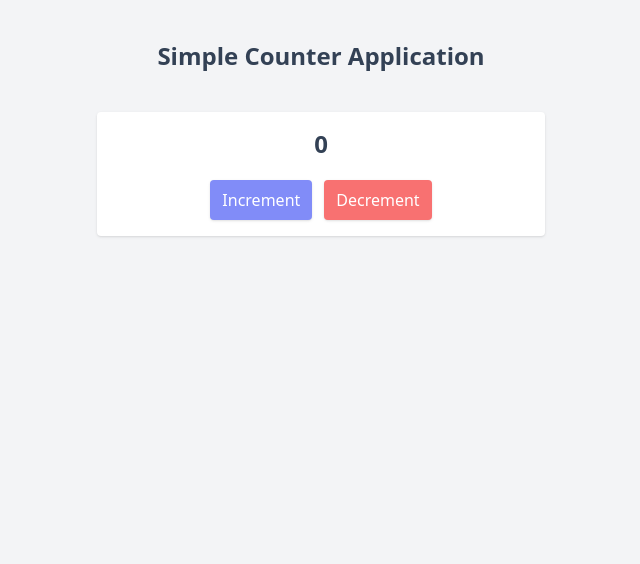
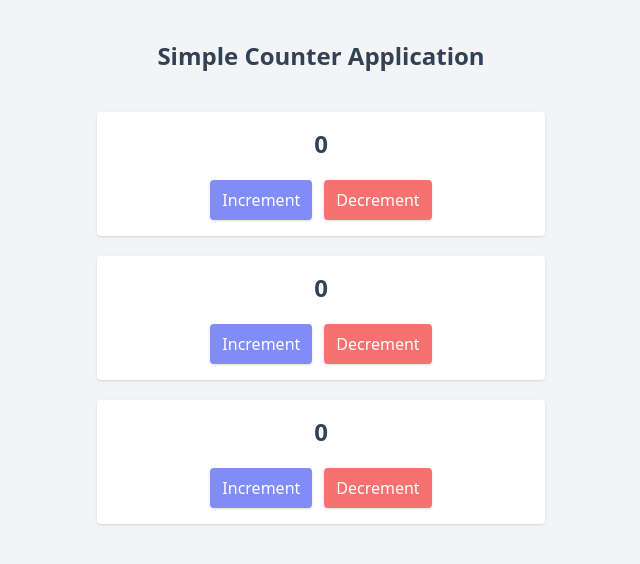
Before and after one commit to jir52bd/how-to-redux, a React (Create React App) app: page / in a window 1280 px wide. Shown: the top 564 px of the page, without its empty margins (319-959 px from the left). Built offline with nearby package versions, Linux system fonts and the light colour scheme.

Commit message:
1.1 What is State Management

```diff
--- a/src/App.js
+++ b/src/App.js
@@ -10,6 +10,8 @@ function App() {
 
         <div class="max-w-md mx-auto mt-10 space-y-5">
           <Counter />
+          <Counter />
+          <Counter />
         </div>
       </div>
     </div>
```
